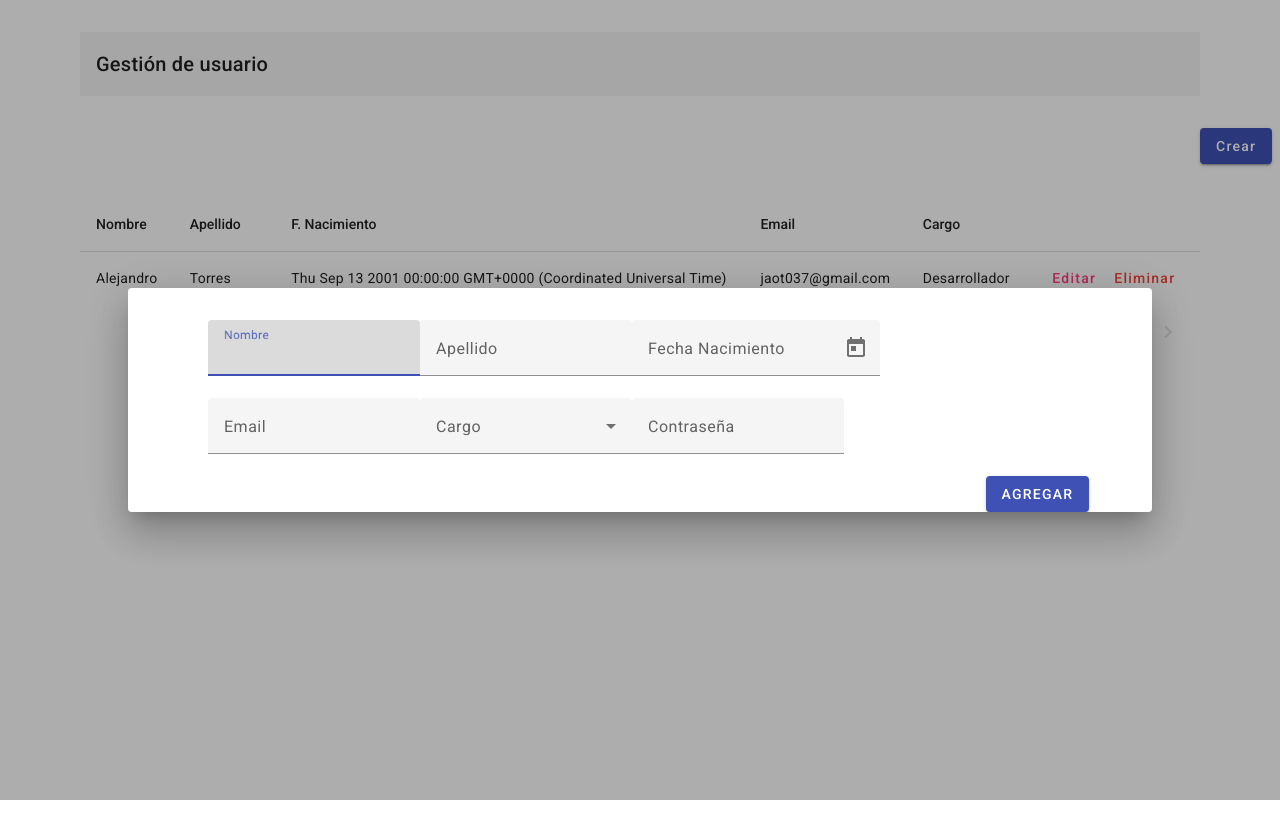
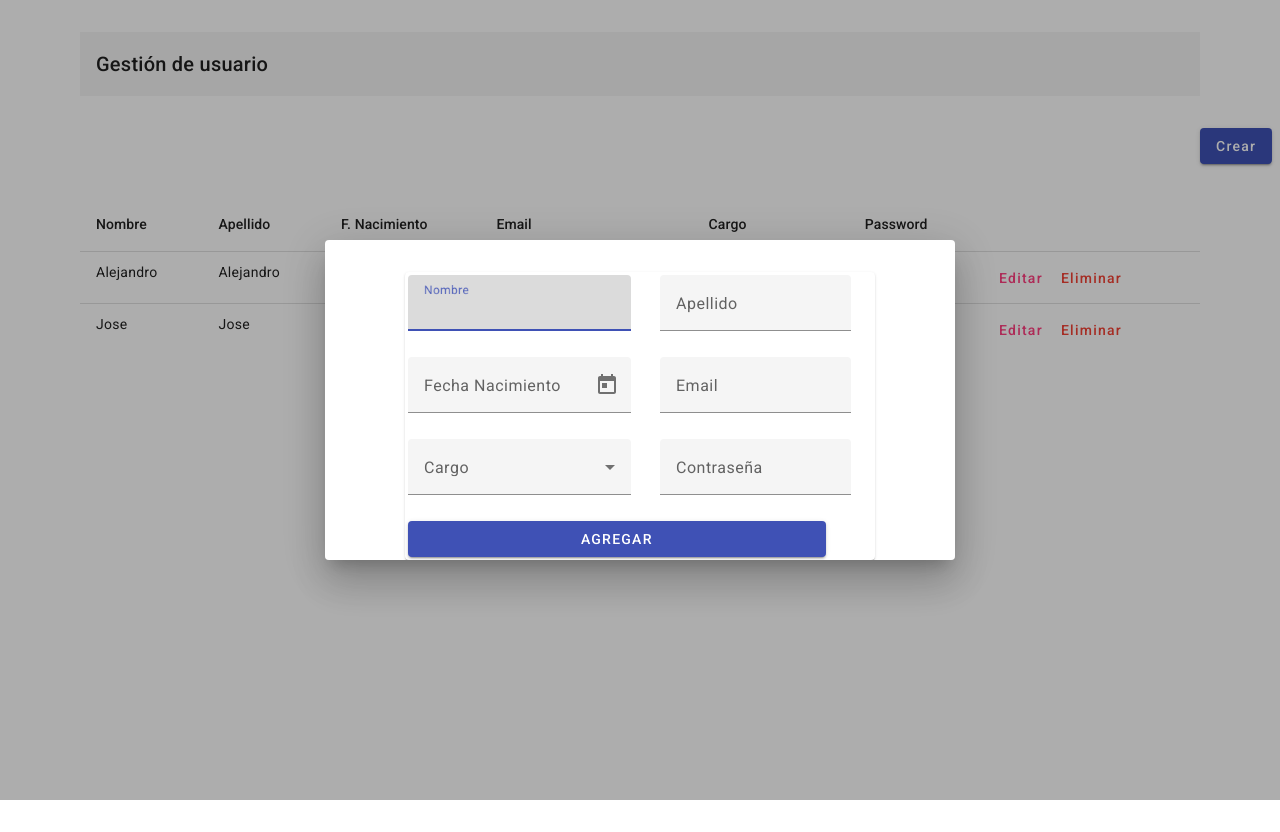
Before and after one commit to kosmoJOT/gestion-usuarios, an Angular app: page /gestion-usuarios in a window 1280 px wide. Both pictures are taken after a click on the button "Crear". Built offline with nearby package versions, Linux system fonts and the light colour scheme.

Commit message:
A la espera de la API

```diff
--- a/src/app/components/tabla-registros/tabla-registros.component.css
+++ b/src/app/components/tabla-registros/tabla-registros.component.css
@@ -0,0 +1,8 @@
+.table {
+  max-width: 100%;
+}
+
+.campoFormulario {
+  margin: 0 auto;
+  height: auto;
+}
--- a/src/app/components/tabla-registros/tabla-registros.component.html
+++ b/src/app/components/tabla-registros/tabla-registros.component.html
@@ -1,36 +1,116 @@
 <div>
   <div class="container">
-    <table mat-table [dataSource]="dataSource" matSort>
+    <table mat-table [dataSource]="dataSource" class="table">
       <ng-container matColumnDef="nombre">
         <th mat-header-cell *matHeaderCellDef> Nombre </th>
-        <td mat-cell *matCellDef="let element"> {{element.nombre}} </td>
+        <td mat-cell *matCellDef="let element; let i = index">
+          <div *ngIf="editarFila===i; else pNombre">
+            <mat-form-field class="campoFormulario">
+              <input matInput type="text" [value]="usuarioEditar.nombre" [(ngModel)]="usuarioEditar.nombre">
+            </mat-form-field>
+          </div>
+          <ng-template #pNombre>
+            <p>
+              {{ element.nombre }}
+            </p>
+          </ng-template>
+        </td>
       </ng-container>
       <ng-container matColumnDef="apellido">
-        <th mat-header-cell *matHeaderCellDef mat-sort-header> Apellido </th>
-        <td mat-cell *matCellDef="let element"> {{ element.apellido }} </td>
+        <th mat-header-cell *matHeaderCellDef> Apellido </th>
+        <td mat-cell *matCellDef="let element; let i = index">
+          <div *ngIf="editarFila===i; else pApellido">
+            <mat-form-field class="campoFormulario">
+              <input matInput type="text" [value]="usuarioEditar.apellido" [(ngModel)]="usuarioEditar.apellido">
+            </mat-form-field>
+          </div>
+          <ng-template #pApellido>
+            <p>
+              {{ element.nombre }}
+            </p>
+          </ng-template>
+        </td>
       </ng-container>
       <ng-container matColumnDef="fechaNacimiento">
-        <th mat-header-cell *matHeaderCellDef mat-sort-header> F. Nacimiento </th>
-        <td mat-cell *matCellDef="let element"> {{ element.fechaNacimiento }} </td>
+        <th mat-header-cell *matHeaderCellDef> F. Nacimiento </th>
+        <td mat-cell *matCellDef="let element; let i = index">
+          <div *ngIf="editarFila===i; else pFecha">
+            <mat-form-field class="campoFormulario">
+              <input matInput [matDatepicker]="picker" [value]="usuarioEditar.fechaNacimiento"
+                [(ngModel)]="usuarioEditar.fechaNacimiento">
+              <mat-datepicker-toggle matIconSuffix [for]="picker"></mat-datepicker-toggle>
+              <mat-datepicker #picker></mat-datepicker>
+            </mat-form-field>
+          </div>
+          <ng-template #pFecha>
+            <p>
+              {{ element.fechaNacimiento | date:'yyyy-MM-dd' }}
+            </p>
+          </ng-template>
+        </td>
       </ng-container>
       <ng-container matColumnDef="email">
-        <th mat-header-cell *matHeaderCellDef mat-sort-header> Email </th>
-        <td mat-cell *matCellDef="let element"> {{ element.email }} </td>
+        <th mat-header-cell *matHeaderCellDef> Email </th>
+        <td mat-cell *matCellDef="let element; let i = index">
+          <div *ngIf="editarFila===i; else pFecha">
+            <mat-form-field class="campoFormulario">
+              <input type="email" matInput [value]="usuarioEditar.email" [(ngModel)]="usuarioEditar.email">
+            </mat-form-field>
+          </div>
+          <ng-template #pFecha>
+            <p>
+              {{ element.email }}
+            </p>
+          </ng-template>
+        </td>
       </ng-container>
       <ng-container matColumnDef="cargo">
-        <th mat-header-cell *matHeaderCellDef mat-sort-header> Cargo </th>
-        <td mat-cell *matCellDef="let element"> {{ element.cargo }} </td>
+        <th mat-header-cell *matHeaderCellDef> Cargo </th>
+        <td mat-cell *matCellDef="let element; let i = index">
+          <div *ngIf="editarFila===i; else pCargo">
+            <mat-form-field class="campoFormulario">
+              <mat-select [(ngModel)]="usuarioEditar.cargo">
+                <mat-option value="Desarrollador">Desarrollador</mat-option>
+                <mat-option value="Administrador">Administrador</mat-option>
+              </mat-select>
+            </mat-form-field>
+          </div>
+          <ng-template #pCargo>
+            <p>
+              {{ element.cargo }}
+            </p>
+          </ng-template>
+        </td>
+      </ng-container>
+      <ng-container matColumnDef="password">
+        <th mat-header-cell *matHeaderCellDef> Password </th>
+        <td mat-cell *matCellDef="let element; let i = index">
+          <div *ngIf="editarFila===i; else pPass">
+            <mat-form-field class="campoFormulario">
+              <input matInput type="password" [value]="usuarioEditar.password" [(ngModel)]="usuarioEditar.password">
+            </mat-form-field>
+          </div>
+          <ng-template #pPass>
+            <p>
+              {{ element.password }}
+            </p>
+          </ng-template>
+        </td>
       </ng-container>
       <ng-container matColumnDef="acciones">
         <th mat-header-cell *matHeaderCellDef> </th>
-          <td mat-cell *matCellDef="let element; let i = index">
-            <button mat-button color="accent">Editar</button>
-            <button mat-button color="warn">Eliminar</button>
-          </td>
+        <td mat-cell *matCellDef="let element; let i = index">
+          <button mat-button color="primary" *ngIf="editarFila===i; else botonEditar"
+            (click)="guardarUsuario(i)">Guardar</button>
+          <button mat-button color="warn" *ngIf="editarFila===i" (click)="cancelarUsuario(i)">Cancelar</button>
+          <ng-template #valorPassword #botonEditar>
+            <button mat-button color="accent" (click)="editarUsuario(i)">Editar</button>
+          </ng-template>
+          <button mat-button color="warn">Eliminar</button>
+        </td>
       </ng-container>
       <tr mat-header-row *matHeaderRowDef="displayedColumns"></tr>
       <tr mat-row *matRowDef="let row; columns: displayedColumns;"></tr>
     </table>
-    <mat-paginator [pageSizeOptions]="[5, 10, 25, 100]" aria-label="Select page of users"></mat-paginator>
   </div>
 </div>
--- a/src/app/components/tabla-registros/tabla-registros.component.ts
+++ b/src/app/components/tabla-registros/tabla-registros.component.ts
@@ -1,8 +1,7 @@
-import { Component, OnInit, AfterViewInit, ViewChild } from '@angular/core';
+import { Component, OnInit } from '@angular/core';
+import { FormBuilder, FormGroup, Validators } from '@angular/forms';
 
 import { MatTableDataSource } from '@angular/material/table';
-import { MatPaginator } from '@angular/material/paginator';
-import { MatSort } from '@angular/material/sort';
 
 import { Usuario } from 'src/app/interfaces/Usuario';
 import { UsuarioService } from 'src/app/services/usuario.service';
@@ -12,35 +11,65 @@ import { UsuarioService } from 'src/app/services/usuario.service';
   templateUrl: './tabla-registros.component.html',
   styleUrls: ['./tabla-registros.component.css']
 })
-export class TablaRegistrosComponent implements OnInit, AfterViewInit{
+export class TablaRegistrosComponent implements OnInit{
 
+  editarFila?: number;
   usuarios: Usuario[];
+  usuarioEditar: Usuario;
   dataSource!: MatTableDataSource<Usuario>;
-  displayedColumns: string[] = ['nombre', 'apellido', 'fechaNacimiento', 'email', 'cargo', 'acciones'];
+  displayedColumns: string[] = ['nombre', 'apellido', 'fechaNacimiento', 'email', 'cargo', 'password', 'acciones'];
 
-  @ViewChild(MatPaginator) paginator!: MatPaginator;
-  @ViewChild(MatSort) sort!: MatSort;
+  form: FormGroup;
 
-  constructor(private _serviceUsuarios: UsuarioService){
+  constructor(private _serviceUsuarios: UsuarioService, private formBuilder: FormBuilder){
     this.usuarios = [];
+    this.form = this.formBuilder.group({
+      nombre: [''],
+      apellido: [''],
+      fechaNacimiento: [''],
+      email: [''],
+      cargo: [''],
+      password: ['']
+    });
+    this.usuarioEditar = {
+      nombre: '',
+      apellido: '',
+      fechaNacimiento: new Date(),
+      email: '',
+      cargo: '',
+      password: ''
+    }
   }
 
   ngOnInit(): void {
     this.getUsuarios();
   }
 
-  ngAfterViewInit(): void {
-    this.dataSource.paginator = this.paginator;
-    this.dataSource.sort = this.sort;
+  getUsuarios(): void {
+    this.usuarios = this._serviceUsuarios.getUserList();
+    this.dataSource = new MatTableDataSource(this.usuarios);
   }
 
-  getUsuarios(): void {
-    /*this._serviceUsuarios.getUserList().subscribe( (data) => {
-      console.log(data)
-    });*/
-    this.usuarios = this._serviceUsuarios.getUserList();
-    this.dataSource = new MatTableDataSource(this.usuarios);
-    this.ngAfterViewInit();
+  editarUsuario(index: number){
+    const usuarioEditar = {};
+    if(this.editarFila===undefined){
+      this.editarFila = index;
+      this.usuarioEditar = this.usuarios[index];
+    }
+  }
+
+  cancelarUsuario(index: number){
+    this.editarFila = undefined;
+  }
+
+  guardarUsuario(index: number){
+    console.log(this.usuarioEditar)
+    this.editarFila = undefined;
+  }
+
+  eliminarUsuario(index: number){
+    console.log(this.usuarioEditar)
+    this.editarFila = undefined;
   }
 
 }
--- a/src/app/components/ventana-modal/ventana-modal.component.css
+++ b/src/app/components/ventana-modal/ventana-modal.component.css
@@ -0,0 +1,13 @@
+.campoFormulario {
+  margin: 0 auto;
+  width: 90%;
+
+}
+
+.form {
+  min-width: 150px;
+  max-width: 500px;
+  width: 100%;
+  justify-content: center;
+
+}
--- a/src/app/components/ventana-modal/ventana-modal.component.html
+++ b/src/app/components/ventana-modal/ventana-modal.component.html
@@ -1,38 +1,62 @@
-<div>
+<div style="height: auto; max-width: max-content;">
   <div class="container">
+    <mat-card style="height: auto; top: 50%;">
       <form [formGroup]="form" (ngSubmit)="agregarUsuario()">
-      <mat-form-field>
+        <table>
+          <tr>
+            <td>
+              <mat-form-field class="campoFormulario">
                 <mat-label>Nombre</mat-label>
                 <input matInput type="text" formControlName="nombre">
               </mat-form-field>
-      <mat-form-field>
+            </td>
+            <td>
+              <mat-form-field class="campoFormulario">
                 <mat-label>Apellido</mat-label>
                 <input matInput type="text" formControlName="apellido">
               </mat-form-field>
-      <mat-form-field>
+            </td>
+          </tr>
+          <tr>
+            <td>
+              <mat-form-field class="campoFormulario">
                 <mat-label>Fecha Nacimiento</mat-label>
                 <input matInput [matDatepicker]="picker" formControlName="fechaNacimiento">
                 <mat-datepicker-toggle matIconSuffix [for]="picker"></mat-datepicker-toggle>
                 <mat-datepicker #picker></mat-datepicker>
               </mat-form-field>
-      <mat-form-field class="example-full-width">
+            </td>
+            <td>
+              <mat-form-field class="campoFormulario">
                 <mat-label>Email</mat-label>
                 <input type="email" matInput placeholder="Ex. pat@example.com" formControlName="email">
               </mat-form-field>
-      <mat-form-field>
+            </td>
+          </tr>
+          <tr>
+            <td>
+              <mat-form-field class="campoFormulario">
                 <mat-label>Cargo</mat-label>
                 <mat-select formControlName="cargo">
-          <mat-option value="option1">Option 1</mat-option>
-          <mat-option value="option3">Option 3</mat-option>
+                  <mat-option value="Desarrollador">Desarrollador</mat-option>
+                  <mat-option value="Administrador">Administrador</mat-option>
                 </mat-select>
               </mat-form-field>
-      <mat-form-field>
+            </td>
+            <td>
+              <mat-form-field class="campoFormulario">
                 <mat-label>Contraseña</mat-label>
                 <input matInput type="password" formControlName="password">
               </mat-form-field>
-      <div>
-        <button mat-raised-button type="submit" color="primary" style="left: 90%;">AGREGAR</button>
-      </div>
+            </td>
+          </tr>
+          <tr>
+            <td colspan="2">
+              <button mat-raised-button class="campoFormulario" type="submit" color="primary">AGREGAR</button>
+            </td>
+          </tr>
+        </table>
       </form>
+    </mat-card>
   </div>
 </div>
--- a/src/app/components/ventana-principal/ventana-principal.component.ts
+++ b/src/app/components/ventana-principal/ventana-principal.component.ts
@@ -14,8 +14,8 @@ export class VentanaPrincipalComponent {
 
   openDialog(){
     const dialogRef = this.dialog.open(VentanaModalComponent);
-    dialogRef.afterClosed().subscribe(result => {
+    /*dialogRef.afterClosed().subscribe(result => {
       console.log(`Dialog result: ${result}`);
-    });
+    });*/
   }
 }
--- a/src/app/services/usuario.service.ts
+++ b/src/app/services/usuario.service.ts
@@ -13,6 +13,14 @@ export class UsuarioService {
     {
       "nombre":"Alejandro",
       "apellido": "Torres",
+      "fechaNacimiento": new Date('2001/09/13'),
+      "email": "jaot037@gmail.com",
+      "cargo": "Desarrollador",
+      "password": "123"
+    },
+    {
+      "nombre":"Jose",
+      "apellido": "Olarte",
       "fechaNacimiento": new Date('2001/09/13'),
       "email": "jaot037@gmail.com",
       "cargo": "Desarrollador",
--- a/src/styles.css
+++ b/src/styles.css
@@ -8,3 +8,8 @@ body { margin: 0; font-family: Roboto, "Helvetica Neue", sans-serif; }
   margin-right: 5rem;
   margin-top: 2rem;
 }
+
+.table {
+  max-width: 100%;
+  margin: 0 auto;
+}
```
Also changed, not shown: src/app/shared/shared.module.ts (+5 -2 lines). Lines whose indentation alone changed are shown as unchanged.
